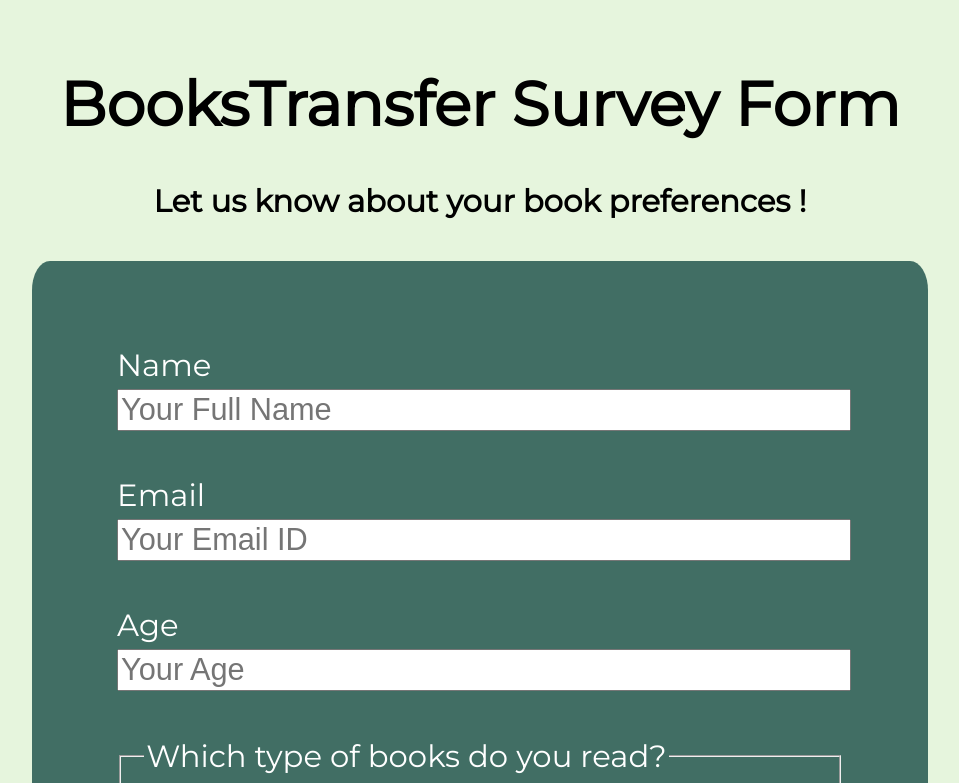
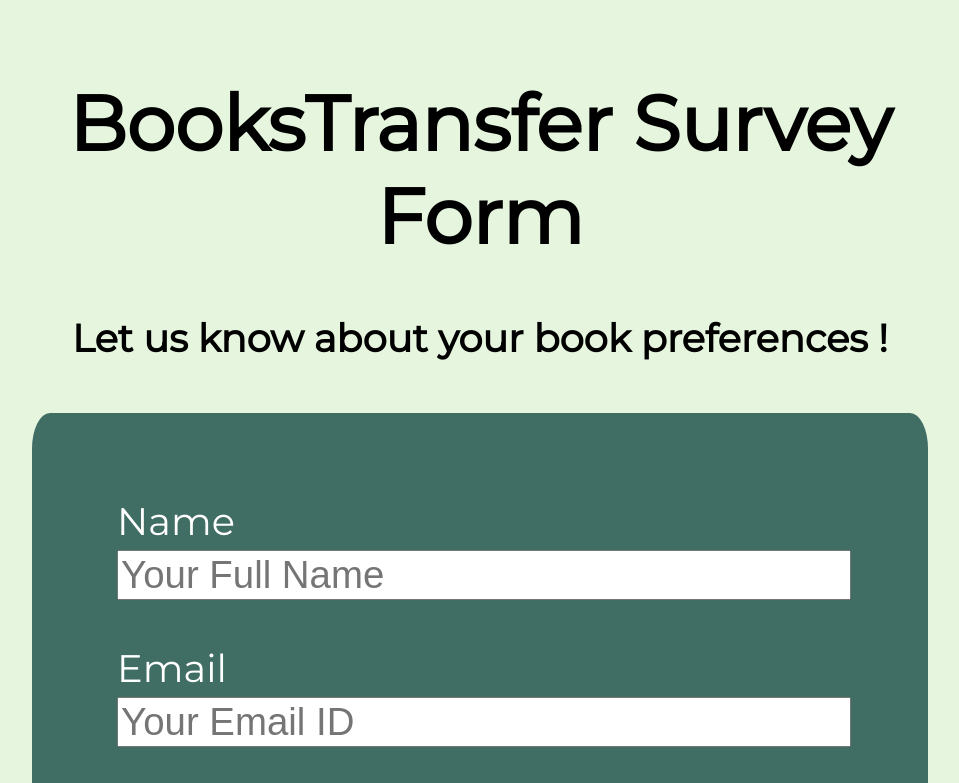
Before and after one commit to AyuSoni25/Survey-form, a plain HTML site: page index.html in a window 1280 px wide. Shown: the top 783 px of the page, without its empty margins (160-1119 px from the left). Drawn offline with Linux system fonts and the light colour scheme.

Commit message:
Update survey.css

```diff
--- a/survey.css
+++ b/survey.css
@@ -33,7 +33,7 @@ body{
 }
 
 #title{
-	font-size: 2.4vw;
+	font-size: 2.4rem;
 }
 
 #form-canvas{
@@ -42,7 +42,7 @@ body{
 	color: white;
 	text-align: left;
 	padding:5%;
-	font-size: 2.4vw;
+	font-size: 2.4rem;
 }
 
 .form-element{
@@ -53,13 +53,13 @@ body{
 .input{
 	width:100%;
 	margin:5px 0px;
-	font-size: 2.4vw;
+	font-size: 2.4rem;
 }
 
 #button{
 	background-color: rgba(0,0,0,0.7);
 	color:white;
-	font-size: 2.4vw;
+	font-size: 2.4rem;
 	border:none;
 	border-radius: 5px;
 }
```
